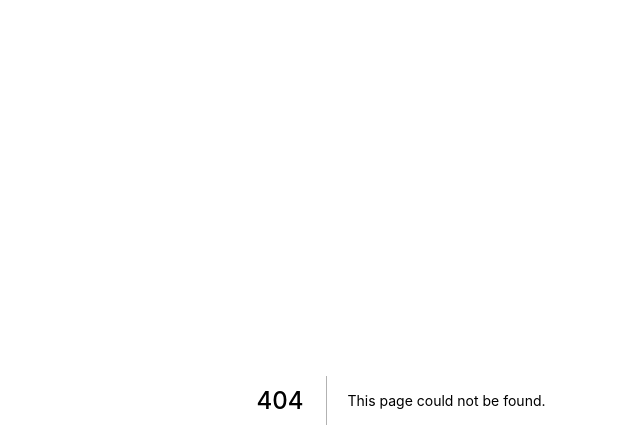
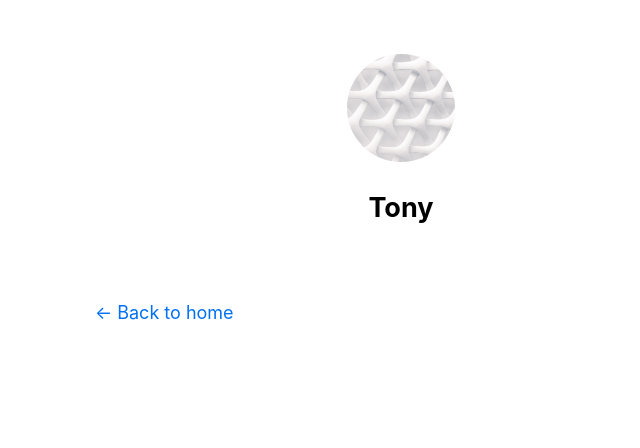
Before and after one commit to hny-codes/nextjs-blog, a Next.js app: page /posts/1 in a window 1280 px wide. Before the commit this address had no page. Shown: the top 448 px of the page, without its empty margins (239-879 px from the left). Built offline with nearby package versions, Linux system fonts and the light colour scheme.

Commit message:
Add dynamic page to posts

```diff
--- /dev/null
+++ b/pages/posts/[id].js
@@ -0,0 +1,5 @@
+import Layout from "../../components/layout";
+
+export default function Post() {
+    return <Layout></Layout>
+}
```
